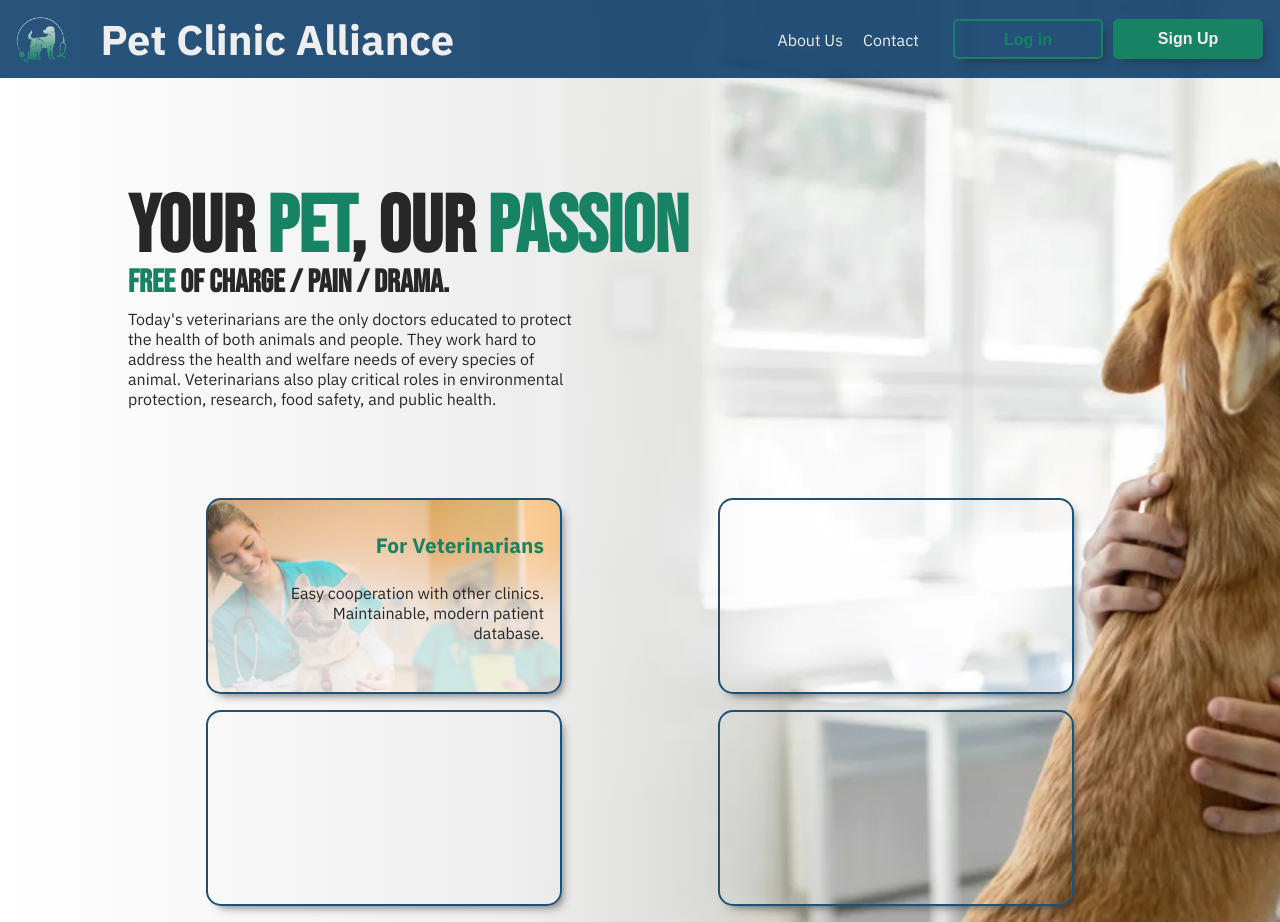
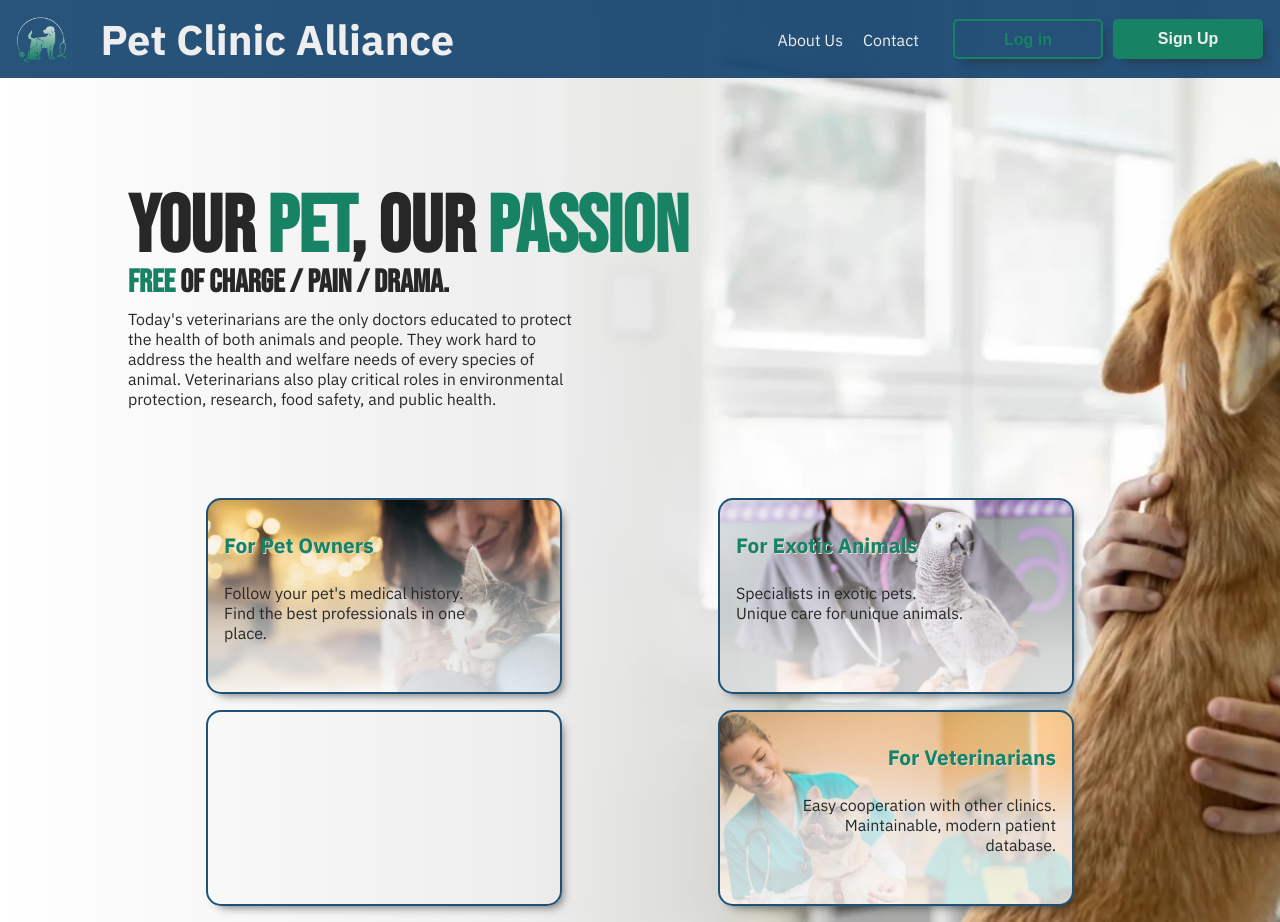
Before and after one commit to gfa-cc-after/StudyGroup_1_PET_Clinic_Frontend-main, a React (Vite) app: page / in a window 1280 px wide. Built offline with nearby package versions, Linux system fonts and the light colour scheme.

Commit message:
changed card order, added exotic

```diff
--- a/src/components/LandingPage.jsx
+++ b/src/components/LandingPage.jsx
@@ -28,12 +28,18 @@ function LandingPage() {
                 <p>Today's veterinarians are the only doctors educated to protect the health of both animals and people. They work hard to address the health and welfare needs of every species of animal. Veterinarians also play critical roles in environmental protection, research, food safety, and public health.</p>
             </section>
             <section className="services">
+                <div className="sercive-container" id="owner">
+                                                            <h4>For Pet Owners</h4>
+                                                            <p>Follow your pet's medical history.</p>
+                                                            <p>Find the best professionals in one place.</p></div>
+                <div className="sercive-container" id="exotic">
+                                                            <h4>For Exotic Animals</h4>
+                                                            <p>Specialists in exotic pets.</p>
+                                                            <p>Unique care for unique animals.</p></div>
+                <div className="sercive-container"> </div>
                 <div className="sercive-container" id="vet"><h4>For Veterinarians</h4>
                                                             <p>Easy cooperation with other clinics.</p>
                                                             <p>Maintainable, modern patient database.</p></div>
-                <div className="sercive-container"> </div>
-                <div className="sercive-container"> </div>
-                <div className="sercive-container"> </div>
             </section>
         </body>
     )
--- a/src/styles/LandingPage.css
+++ b/src/styles/LandingPage.css
@@ -205,15 +205,29 @@ section.services{
     color: #272727;
 }
 
-.sercive-container#vet h4{
-    color: #188265;
+.sercive-container h4{
+    color:#188265;
+    text-shadow: 1px 1px #dddddd;
     font-size: 1.3rem;
     margin-bottom: 1.5rem;
     margin-top: 1rem;
 }
 
-.sercive-container#vet p{
-    float: right;
+.sercive-container p{
     margin:0px;
     width: 80%;
 }
+
+.sercive-container#owner{
+    background-image:linear-gradient(0deg, rgba(255, 255, 255, 0.788) 0%, rgba(238,238,238,0.8099614845938375) 20%, rgba(238,238,238,0.15730042016806722) 76%, rgba(238,238,238,0) 100%),
+     url('../assets/owner.png');
+    background-size: cover;
+    color:#272727;
+}
+
+.sercive-container#exotic{
+    background-image:linear-gradient(0deg, rgba(255, 255, 255, 0.788) 0%, rgba(238,238,238,0.8099614845938375) 20%, rgba(238,238,238,0.15730042016806722) 76%, rgba(238,238,238,0) 100%),
+     url('../assets/exotic.jpg');
+    background-size: cover;
+    color:#272727;
+}
```
Also changed, not shown: src/assets/exotic.jpg (added).
